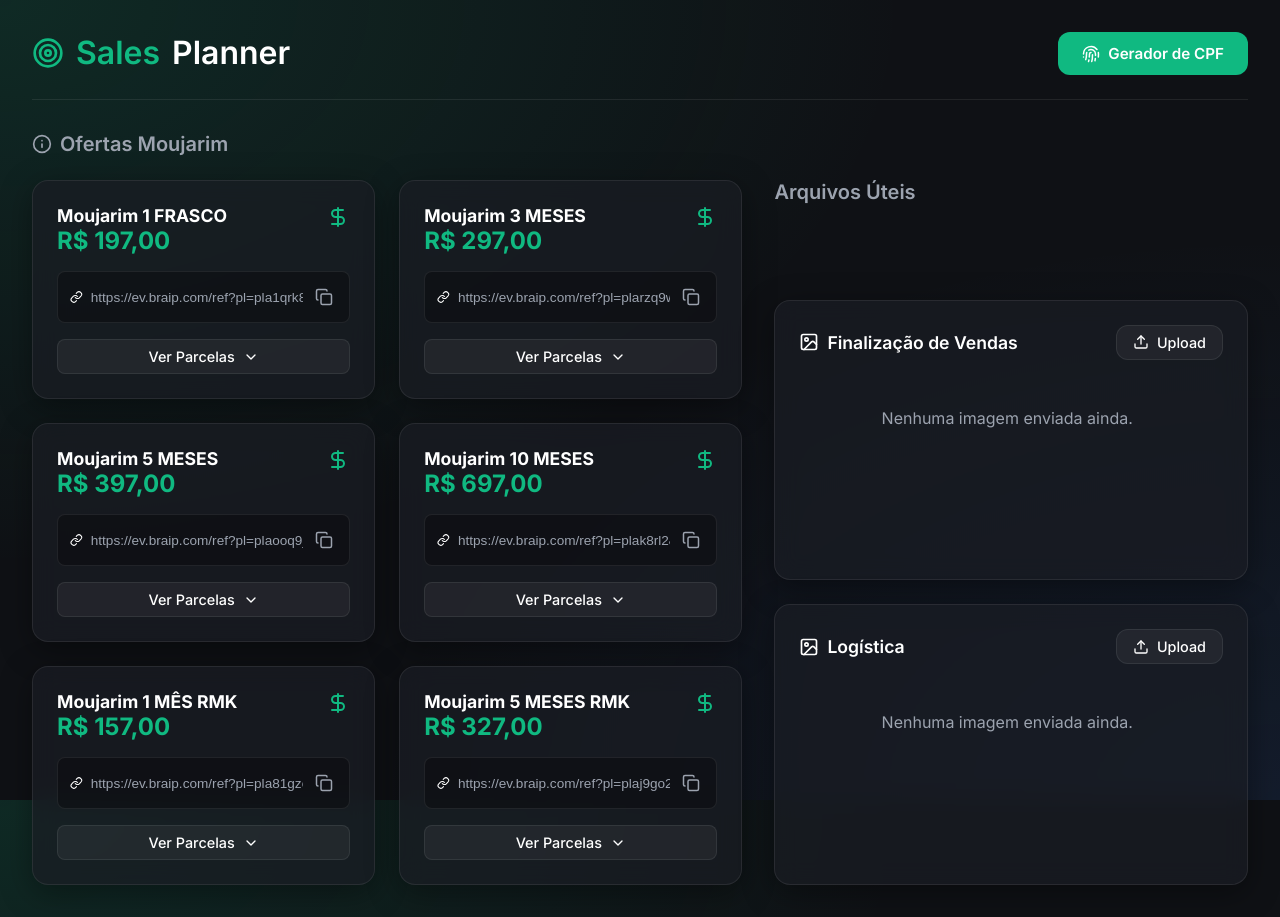
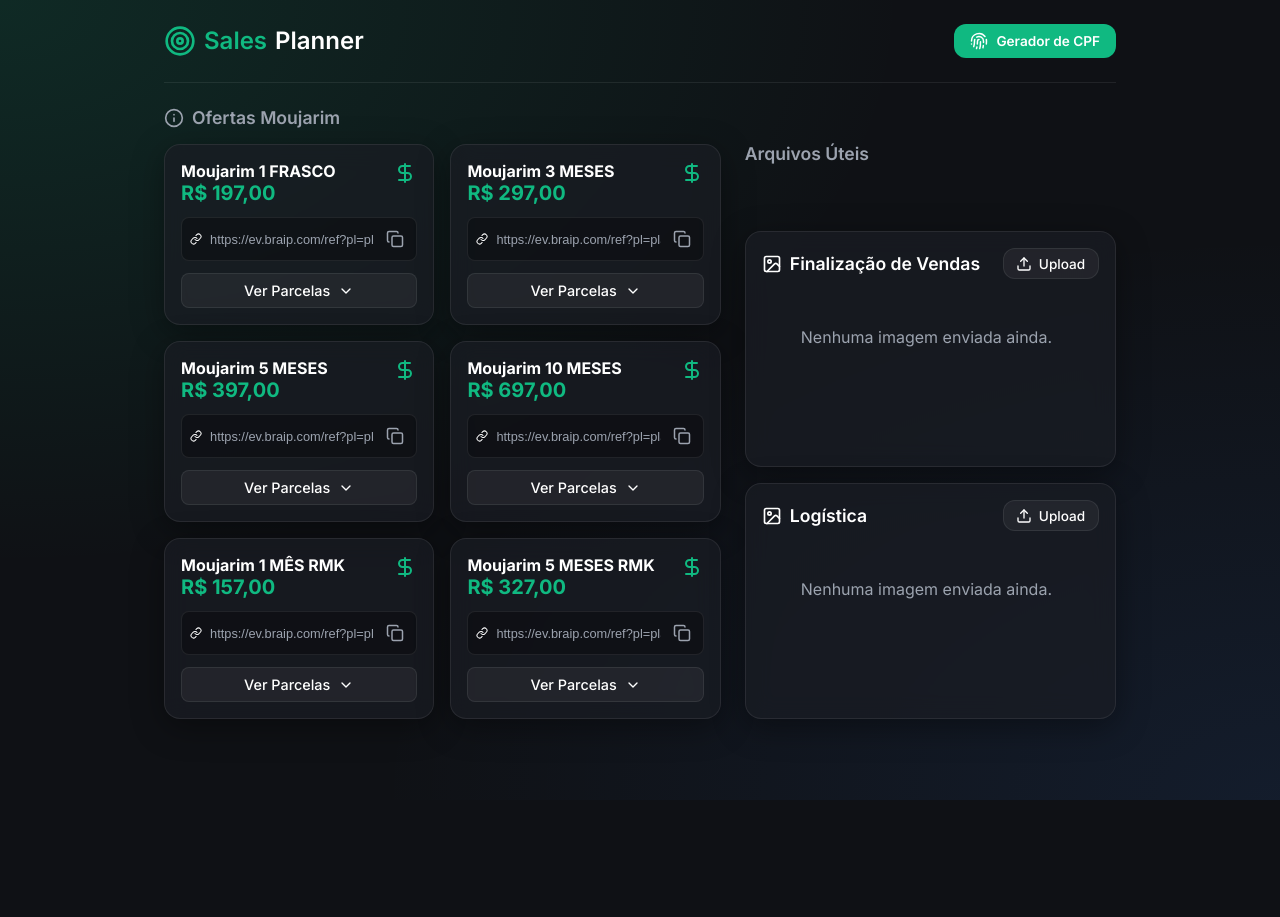
Before and after one commit to yuresilva1/planner-vendas, a React (Vite) app: page / in a window 1280 px wide. After the commit the page ends 800 px from the top, so only its background shows below. Built offline with nearby package versions, Linux system fonts and the light colour scheme.

Commit message:
Ajusta layout para um estilo mais minimalista e compacto

```diff
--- a/src/App.css
+++ b/src/App.css
@@ -1,10 +1,10 @@
 .app-container {
-  max-width: 1400px;
+  max-width: 1000px;
   margin: 0 auto;
-  padding: 2rem;
+  padding: 1.5rem;
   display: flex;
   flex-direction: column;
-  gap: 2rem;
+  gap: 1.5rem;
 }
 
 .header {
@@ -16,10 +16,10 @@
 }
 
 .header h1 {
-  font-size: 2rem;
+  font-size: 1.5rem;
   display: flex;
   align-items: center;
-  gap: 0.75rem;
+  gap: 0.5rem;
 }
 
 .header h1 span {
@@ -34,14 +34,14 @@
 .btn-primary {
   background-color: var(--accent-primary);
   color: #fff;
-  padding: 0.75rem 1.5rem;
+  padding: 0.5rem 1rem;
   border-radius: var(--radius-md);
   font-weight: 600;
   display: flex;
   align-items: center;
   gap: 0.5rem;
   transition: all 0.2s ease;
-  font-size: 0.95rem;
+  font-size: 0.85rem;
 }
 
 .btn-primary:hover {
@@ -54,14 +54,14 @@
   background-color: rgba(255, 255, 255, 0.05);
   color: var(--text-primary);
   border: 1px solid var(--border-color);
-  padding: 0.5rem 1rem;
+  padding: 0.4rem 0.8rem;
   border-radius: var(--radius-md);
   font-weight: 500;
   display: flex;
   align-items: center;
-  gap: 0.5rem;
+  gap: 0.4rem;
   transition: all 0.2s ease;
-  font-size: 0.9rem;
+  font-size: 0.85rem;
 }
 
 .btn-secondary:hover {
@@ -72,7 +72,7 @@
 .main-grid {
   display: grid;
   grid-template-columns: 1fr;
-  gap: 2rem;
+  gap: 1.5rem;
 }
 
 @media (min-width: 1024px) {
@@ -82,8 +82,8 @@
 }
 
 .section-title {
-  font-size: 1.25rem;
-  margin-bottom: 1.5rem;
+  font-size: 1.1rem;
+  margin-bottom: 1rem;
   display: flex;
   align-items: center;
   gap: 0.5rem;
@@ -93,16 +93,16 @@
 /* Products Grid */
 .products-grid {
   display: grid;
-  grid-template-columns: repeat(auto-fill, minmax(280px, 1fr));
-  gap: 1.5rem;
+  grid-template-columns: repeat(auto-fill, minmax(240px, 1fr));
+  gap: 1rem;
 }
 
 /* Product Card */
 .product-card {
-  padding: 1.5rem;
+  padding: 1rem;
   display: flex;
   flex-direction: column;
-  gap: 1rem;
+  gap: 0.75rem;
   transition: transform 0.2s ease;
 }
 
@@ -118,13 +118,13 @@
 }
 
 .product-title {
-  font-size: 1.1rem;
+  font-size: 1rem;
   font-weight: 700;
   color: var(--text-primary);
 }
 
 .product-price {
-  font-size: 1.5rem;
+  font-size: 1.25rem;
   font-weight: 800;
   color: var(--accent-primary);
 }
@@ -133,7 +133,7 @@
   background: rgba(0, 0, 0, 0.3);
   border: 1px solid var(--border-color);
   border-radius: var(--radius-sm);
-  padding: 0.75rem;
+  padding: 0.5rem;
   display: flex;
   justify-content: space-between;
   align-items: center;
@@ -145,7 +145,7 @@
   border: none;
   color: var(--text-secondary);
   width: 100%;
-  font-size: 0.85rem;
+  font-size: 0.8rem;
   outline: none;
 }
 
@@ -186,7 +186,7 @@
 }
 
 .installments-table-container {
-  max-height: 200px;
+  max-height: 150px;
   overflow-y: auto;
   border-radius: var(--radius-sm);
   border: 1px solid var(--border-color);
@@ -196,7 +196,7 @@
 .installments-table {
   width: 100%;
   border-collapse: collapse;
-  font-size: 0.85rem;
+  font-size: 0.75rem;
 }
 
 .installments-table th, .installments-table td {
@@ -221,11 +221,11 @@
 .folders-grid {
   display: grid;
   grid-template-columns: 1fr;
-  gap: 1.5rem;
+  gap: 1rem;
 }
 
 .folder-card {
-  padding: 1.5rem;
+  padding: 1rem;
 }
 
 .folder-header {
@@ -259,9 +259,9 @@
 
 .images-grid {
   display: grid;
-  grid-template-columns: repeat(auto-fill, minmax(120px, 1fr));
-  gap: 1rem;
-  max-height: 400px;
+  grid-template-columns: repeat(auto-fill, minmax(80px, 1fr));
+  gap: 0.5rem;
+  max-height: 300px;
   overflow-y: auto;
   padding-right: 0.5rem;
 }
```
